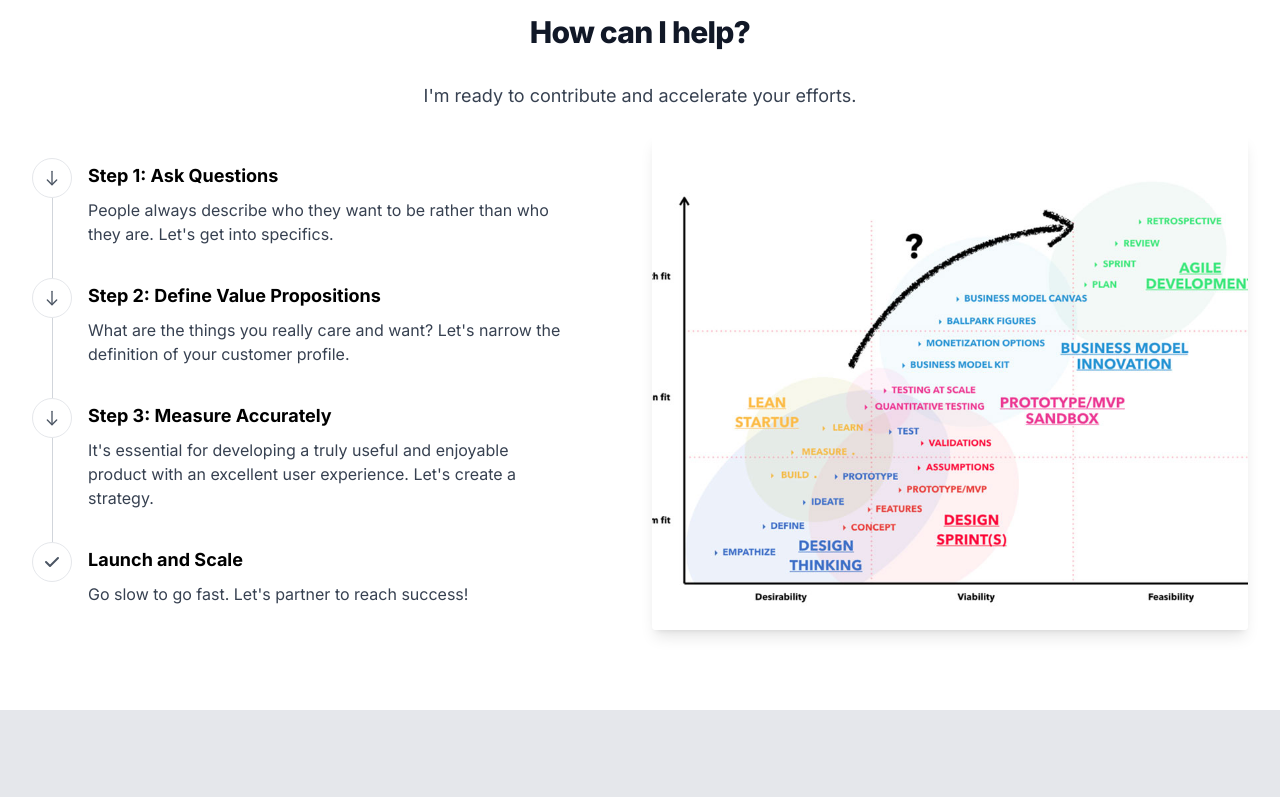
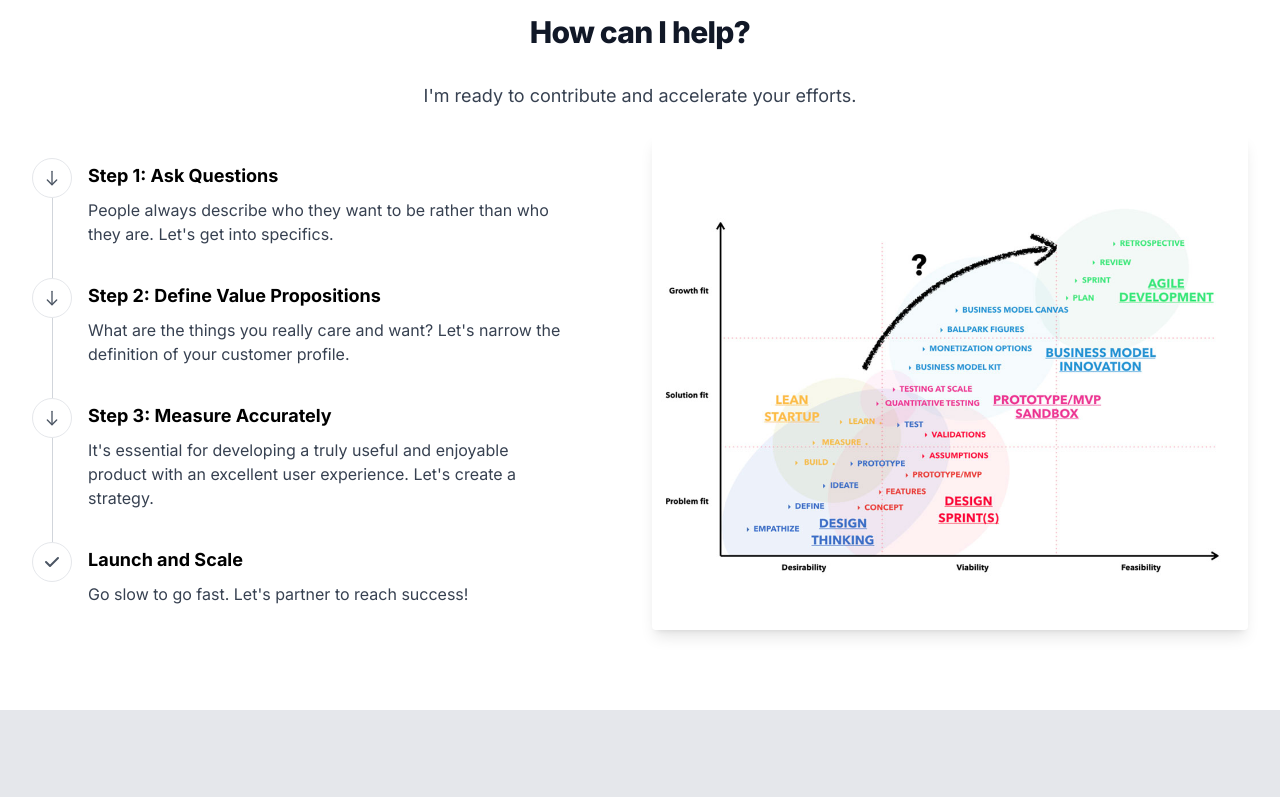
Before and after one commit to gvzq/gerardo, a Next.js app: page / in a window 1280 px wide. Shown: the part 1640-2437 px from the top of the page. Built offline with nearby package versions, Linux system fonts and the light colour scheme.

Commit message:
feat(ssr): images optimized

```diff
--- a/app/layout.tsx
+++ b/app/layout.tsx
@@ -7,8 +7,6 @@ import React from 'react';
 import { Analytics } from '@vercel/analytics/react';
 import Nav from '@/components/navbar';
 import Footer from '@/components/footer';
-// import { icons } from 'lucide-react';
-
 
 export const metadata: Metadata = {
   title: 'Gerardo Vazquez',
@@ -31,12 +29,12 @@ export default function RootLayout({
 }>) {
   return (
     <html lang="en">
-      {/* <Head>
+      {/* <head>
         <link rel="apple-touch-icon" sizes="180x180" href="https://gerardo.js.org/manifest/apple-touch-icon.png" />
         <link rel="icon" type="image/png" sizes="32x32" href="https://gerardo.js.org/manifest/favicon-32x32.png" />
         <link rel="icon" type="image/png" sizes="16x16" href="https://gerardo.js.org/manifest/favicon-16x16.png" />
         <link rel="manifest" href="https://gerardo.js.org/manifest/site.webmanifest" />
-      </Head> */}
+      </head> */}
       <body className={inter.variable}>
         <nav>
           <Nav />
--- a/app/page.tsx
+++ b/app/page.tsx
@@ -312,7 +312,7 @@ function Process() {
         </div>
         <div className="relative">
           <Image
-            className="max-w-fit inset-0 object-cover object-bottom w-full rounded shadow-lg h-96 lg:absolute lg:h-full"
+            className="max-w-fit aspect-auto inset-0 object-contain object-center w-full rounded shadow-lg h-96 lg:absolute lg:h-full"
             src={innovation}
             alt="Innovation Pipeline"
           />
--- a/components/navbar.jsx
+++ b/components/navbar.jsx
@@ -17,7 +17,7 @@ export default function Nav() {
       </Navbar.Brand>
       <div className="flex flex-1 justify-end md:order-2 px-3">
         <Button href="tel:+1(512)200-3641">
-          <BsTelephone className="mr-1" />
+          <BsTelephone className="mr-2" />
           (512) 200-3641
         </Button>
       </div>
--- a/next.config.mjs
+++ b/next.config.mjs
@@ -1,6 +1,5 @@
 /** @type {import('next').NextConfig} */
 const nextConfig = {
-    output: "export"
 };
 
 export default nextConfig;
```
